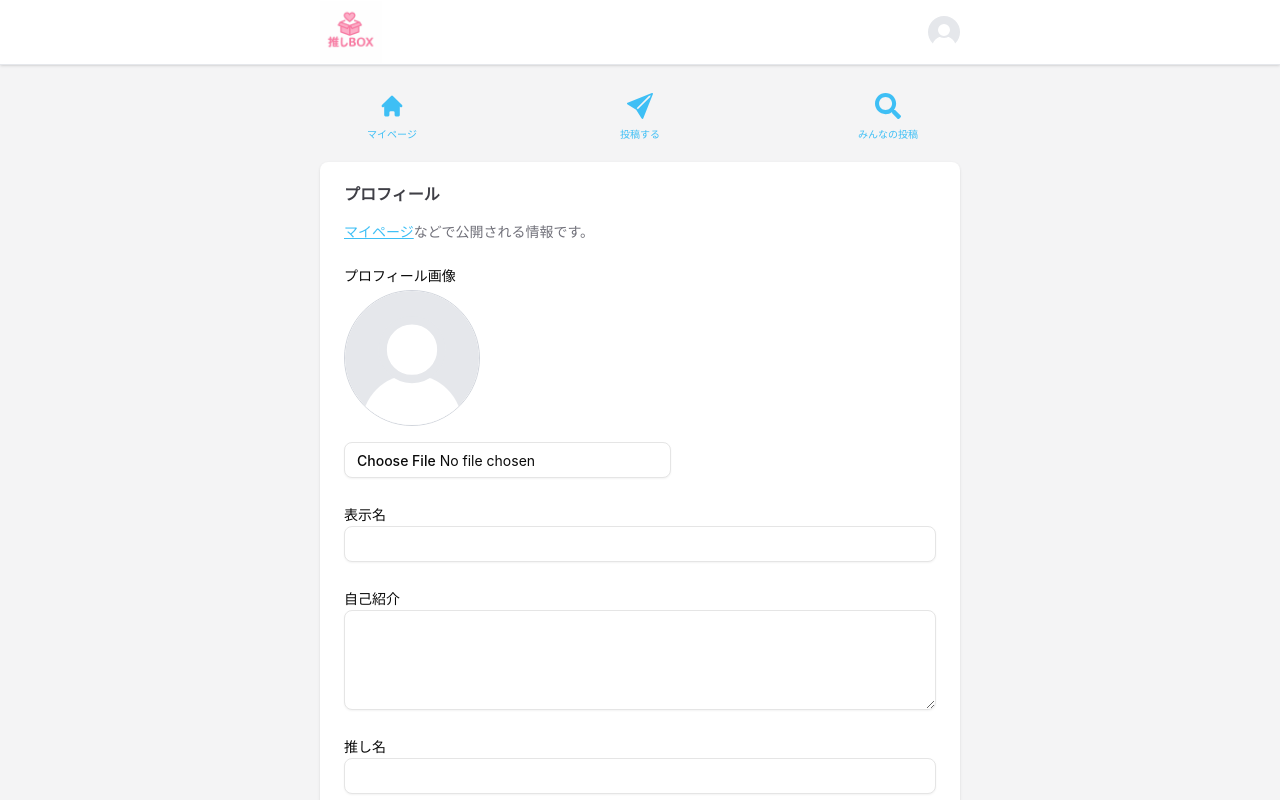
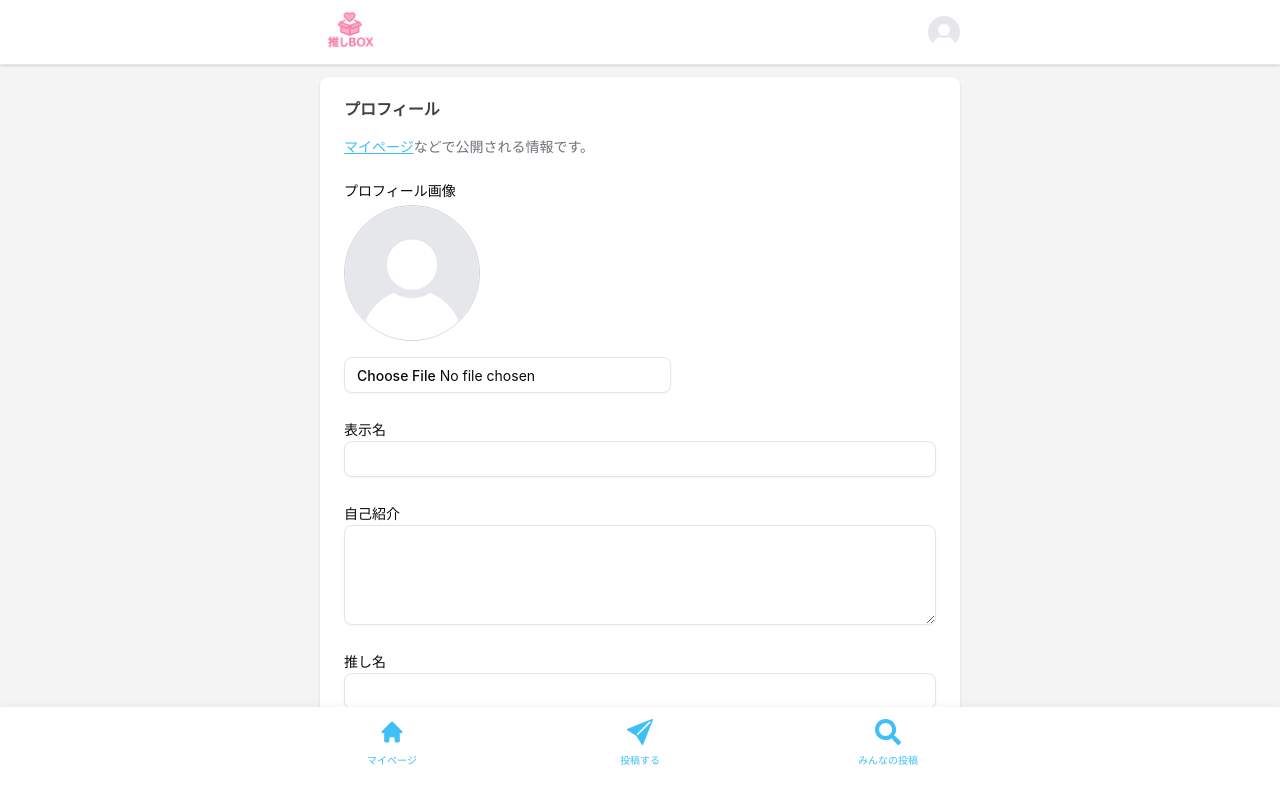
Before and after one commit to miyasuke5798/oshi-box, a Next.js app: page /settings/profile in a window 1280 px wide. Shown: the top 800 px of the page. Built offline with nearby package versions, Linux system fonts and the light colour scheme.

Commit message:
fixed menu to bottom

```diff
--- a/components/layout/share_menu.tsx
+++ b/components/layout/share_menu.tsx
@@ -28,7 +28,9 @@ export const ShareMenu: React.FC = () => {
   ];
 
   return (
-    <ul className="px-3 py-4 flex justify-between gap-3">
+    <div className="fixed bottom-0 left-0 right-0 bg-white shadow-[0_-4px_6px_-1px_rgba(0,0,0,0.03)]">
+      <div className="container pb-4">
+        <ul className="px-3 py-3 flex justify-between gap-3">
           {menuItems.map((item) => {
             const isActive = pathname === item.href;
             return (
@@ -52,5 +54,7 @@ export const ShareMenu: React.FC = () => {
             );
           })}
         </ul>
+      </div>
+    </div>
   );
 };
```
Lines whose indentation alone changed are shown as unchanged.
